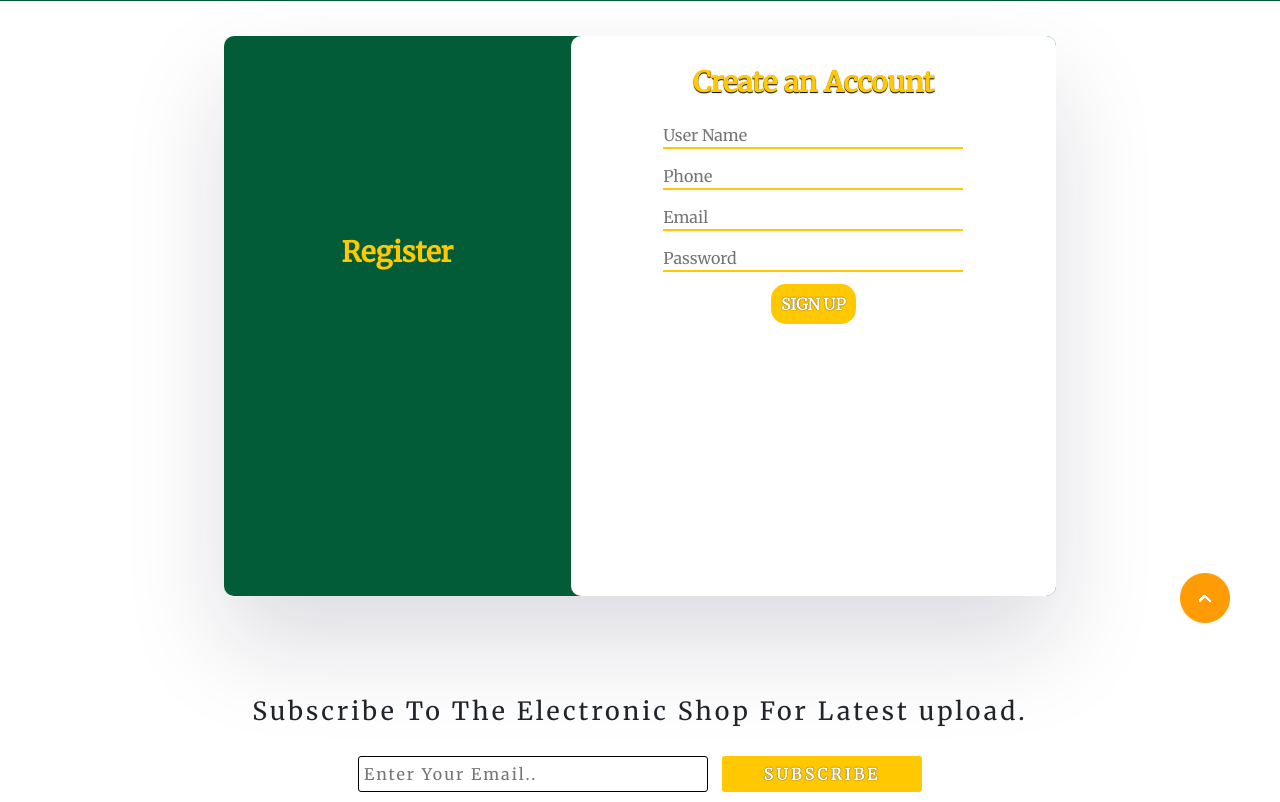
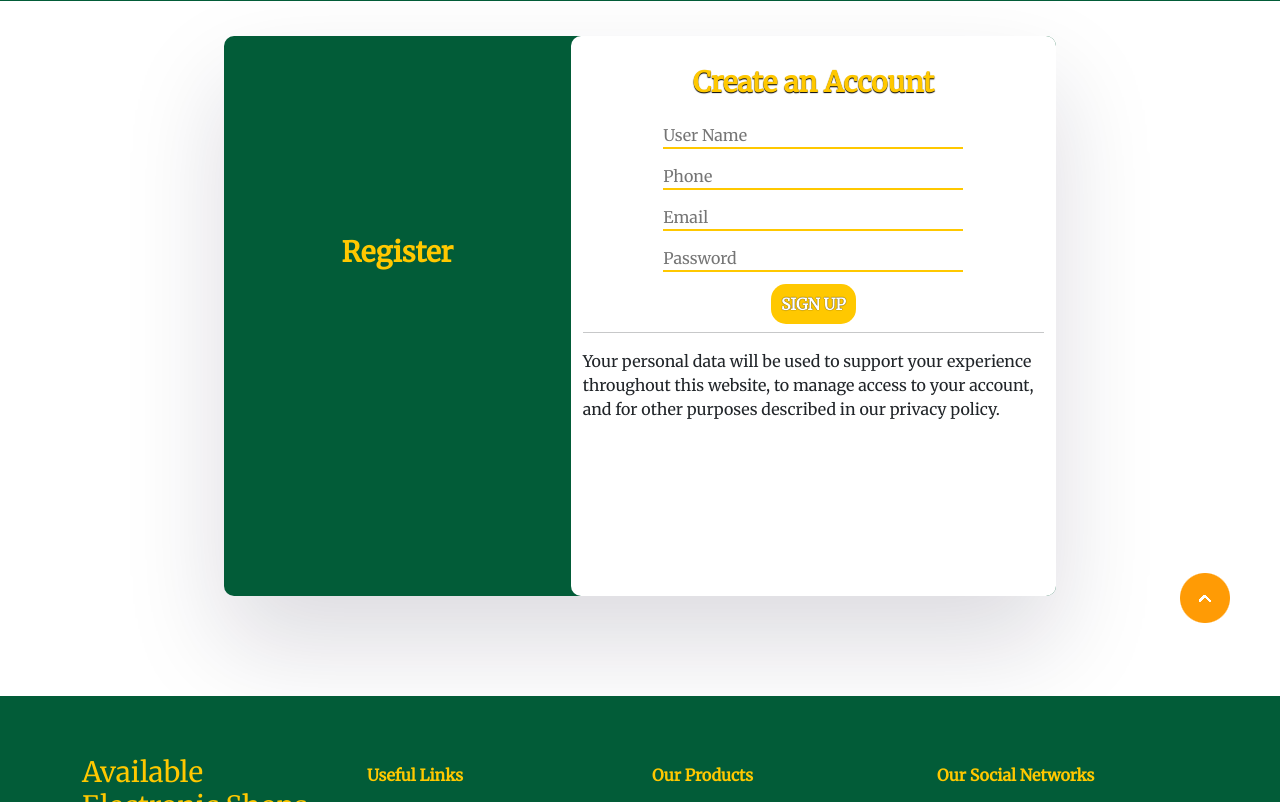
Before and after one commit to Isaac-Nyarko/Online-Electronics-Marketplace, a plain HTML site: page public/register.html in a window 1280 px wide. Shown: the part 129-931 px from the top of the page. Drawn offline with nearby package versions, Linux system fonts and the light colour scheme.

Commit message:
changes made in Login
Signed-off-by: Isaac Nyarko <isaacofosu935@gmail.com>

```diff
--- a/public/register.html
+++ b/public/register.html
@@ -93,25 +93,13 @@
             <input type="email" placeholder="Email">
             <input type="password" placeholder="Password">
             </div>
-            <p class="text-center" id="btnlogin"><a href="#">SIGN UP</a></p>
+            <p class="text-center" id="btnlogin"><a href="#">SIGN UP</a></p><hr>
+            <p>Your personal data will be used to support your experience throughout this website,
+              to manage access to your account, and for other purposes described in our privacy policy.</p>
         </div>
 
     </div>
    </div>
-
-
-
-
-
-    <!-- newslater -->
-    <div class="container" id="newslater" style="margin-top: 100px;">
-      <h3 class="text-center">Subscribe To The Electronic Shop For Latest upload.</h3>
-      <div class="input text-center">
-        <input type="text" placeholder="Enter Your Email..">
-        <button id="subscribe">SUBSCRIBE</button>
-      </div>
-    </div>
-    <!-- newslater -->
 
 
 
```
Also changed, not shown: public/login.html (+2 -15 lines).
